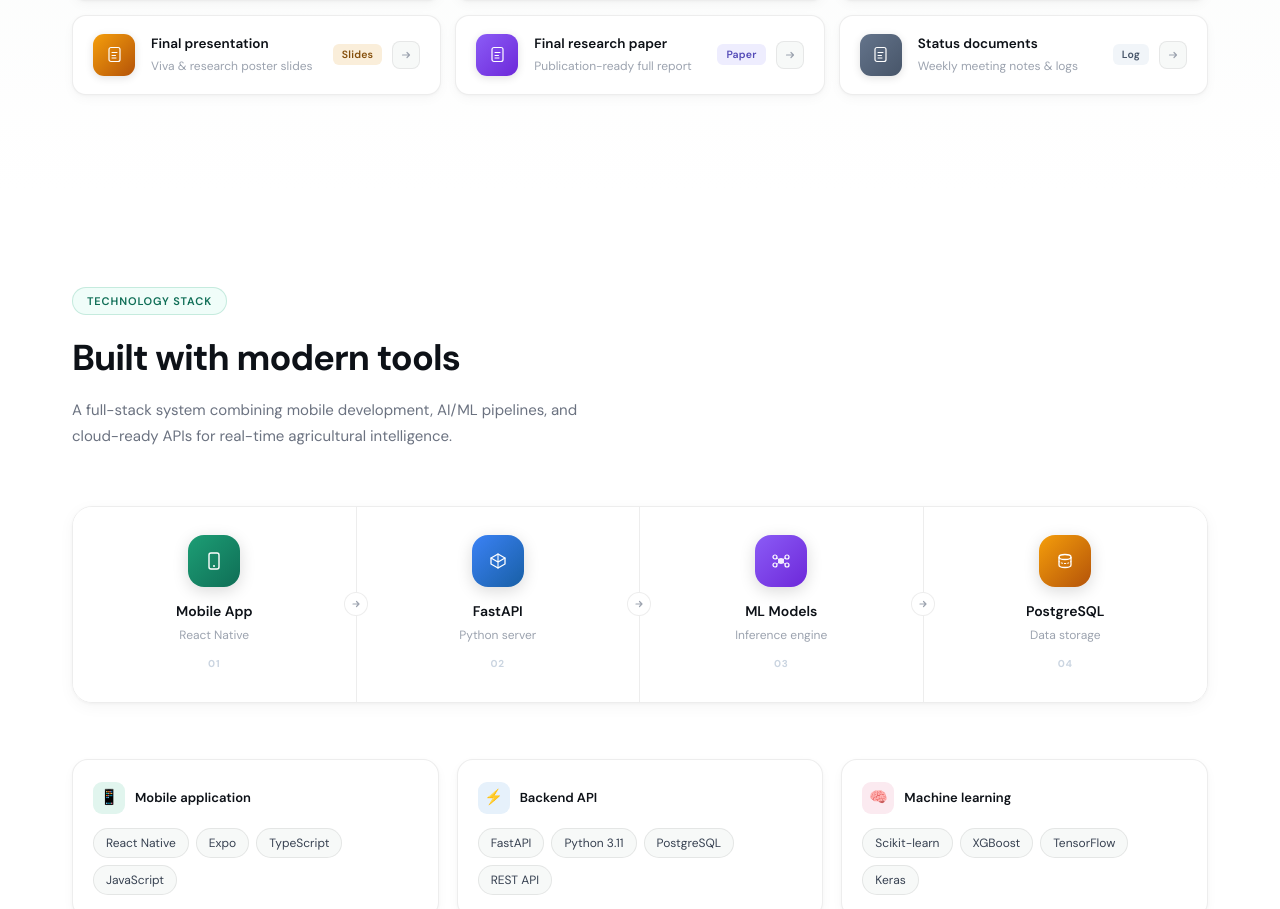
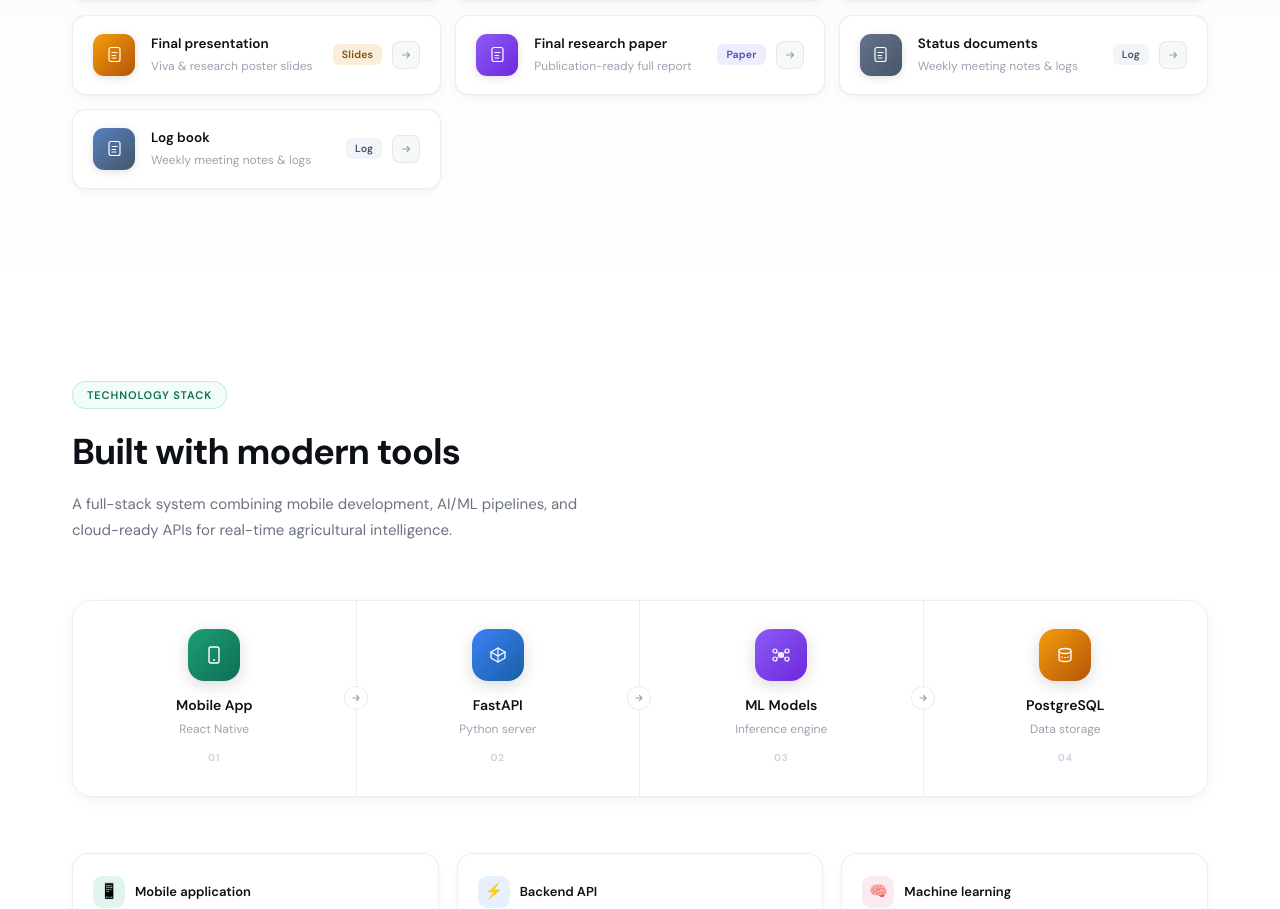
Before and after one commit to Loshan2001/AgriConnect-Website, a Next.js app: page / in a window 1280 px wide. Shown: the part 7799-8708 px from the top of the page. Built offline with nearby package versions, Linux system fonts and the light colour scheme.

Commit message:
add: log book added

```diff
--- a/components/Documents.tsx
+++ b/components/Documents.tsx
@@ -49,6 +49,14 @@ const docs = [
     title: 'Status documents',
     sub: 'Weekly meeting notes & logs',
     href: "https://drive.google.com/drive/folders/1imjo2-9lqua65KSg-cg1Ab4iPCiRkp0K?usp=share_link",
+  },
+    {
+    type: 'Log', typeBg: '#F1F5F9', typeColor: '#475569',
+    iconBg: 'linear-gradient(135deg, #5482c2 0%, #475569 100%)',
+    iconStroke: '#fff',
+    title: 'Log book',
+    sub: 'Weekly meeting notes & logs',
+    href: "https://drive.google.com/file/d/1FBKyXH5_HvPe5I6YwBjBXf0DFUsycTLv/view?usp=sharing",
   },
 ]
 
```
